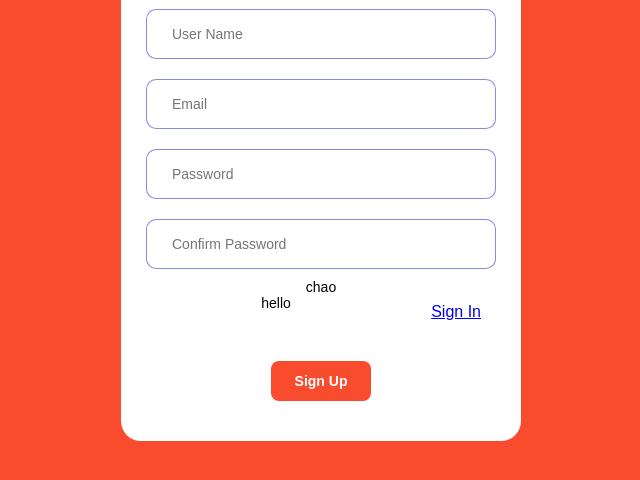
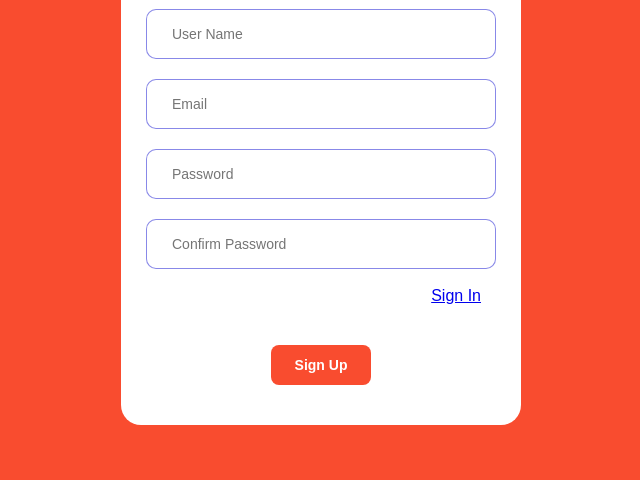
Before and after one commit to BenPham03/fpt, a plain HTML site: page signUp.html in a window 1280 px wide. Shown: the part 138-618 px from the top of the page, without its empty margins (319-959 px from the left). Drawn offline with Linux system fonts and the light colour scheme.

Commit message:
Update signUp.html

```diff
--- a/signUp.html
+++ b/signUp.html
@@ -26,11 +26,7 @@
             <div id="input">
                 <input type="text" id="confirmPassword" placeholder="Confirm Password">
             <small id="unmatch">Không trùng khớp với mật khẩu trên</small>
-            chao
             </div>
-
-
-            hello
             <a href="/signIn.html">Sign In</a>
             <button id="btnSignup" onclick="signup()"> Sign Up</button>
         <!-- </form> -->
```
